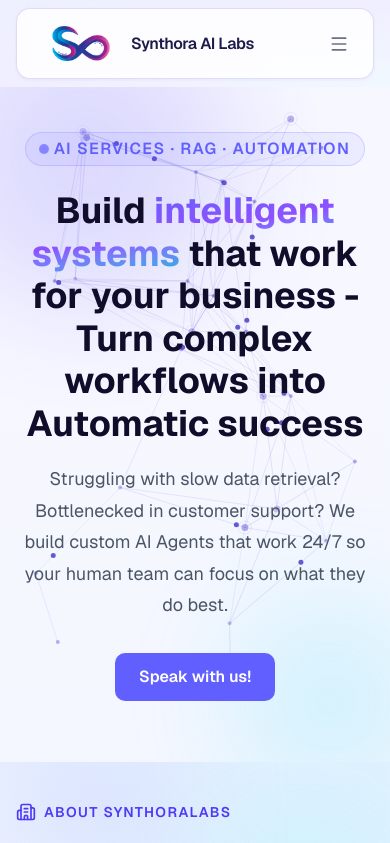
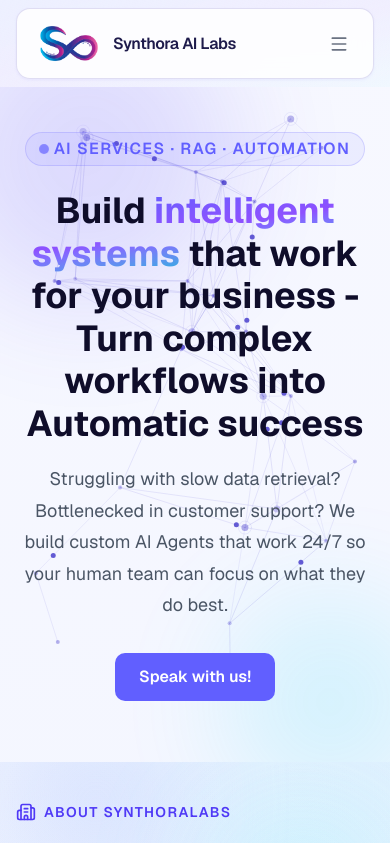
Before and after one commit to Amitkumar458/SynthoraLabs, a Next.js app: page / in a window 390 px wide. Shown: the top 843 px of the page. Built offline with nearby package versions, Linux system fonts and the light colour scheme.

Commit message:
feat(navbar): enhance responsiveness\n\nimprove navbar layout for better user experience

```diff
--- a/components/ui/shared/Navbar.tsx
+++ b/components/ui/shared/Navbar.tsx
@@ -56,9 +56,9 @@ export default function Navbar({ onContactClick }: { onContactClick: () => void
       className={`bg-gradient-to-br from-indigo-100/45 via-violet-100/65 to-cyan-100/15 sticky top-0 z-50 w-full lg:px-6 px-4 lg:py-4 py-2 transition-transform duration-300 ${isVisible ? 'translate-y-0' : '-translate-y-full'
         }`}
     >
-      <nav className="flex items-center justify-between rounded-[14px] border border-indigo-800/15 bg-white/85 px-6 py-2 shadow-[0_1px_3px_rgba(99,102,241,0.08)] backdrop-blur-md">
+      <nav className="flex items-center justify-between rounded-[14px] border border-indigo-800/15 bg-white/85 lg:pl-6 lg:pr-6 pl-3 pr-6 py-2 shadow-[0_1px_3px_rgba(99,102,241,0.08)] backdrop-blur-md">
         {/* Logo */}
-        <Link href="/" className="flex items-center gap-2.5">
+        <Link href="/" className="flex items-center gap-1">
           <Image
             src="/Icon-PNG.png"
             alt="Synthora AI Labs logo"
```
